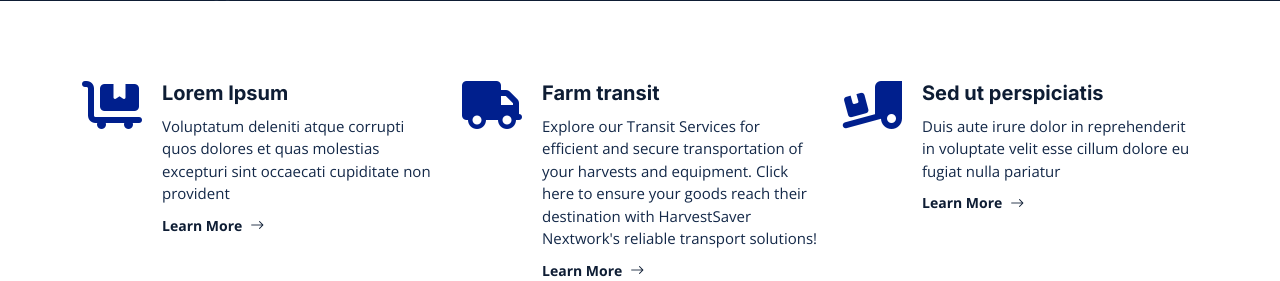
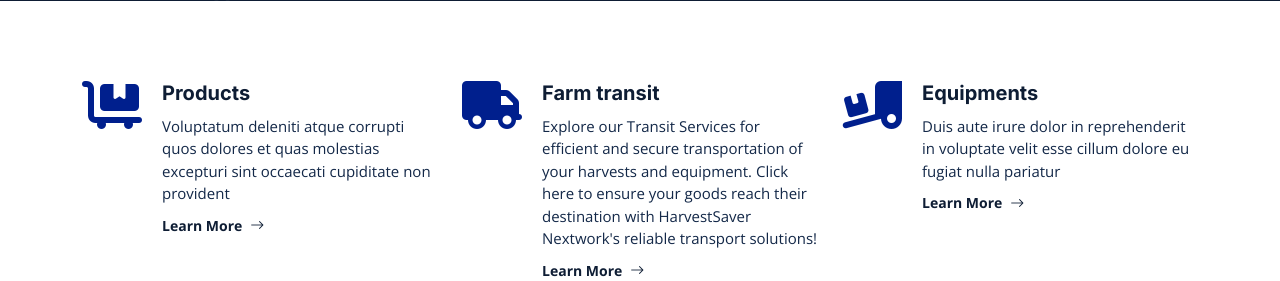
Before and after one commit to Dennismwendwa/harvestsaver, a Django app: page / in a window 1280 px wide. Shown: the part 746-1027 px from the top of the page. Run offline with Django 4.2, Linux system fonts and the light colour scheme; data that the repository does not hold is empty; some libraries are stand-ins or nearby versions.

Commit message:
added all products, equipments, and transport options views and urls

```diff
--- a/harvestsaver/farm/templates/farm/index.html
+++ b/harvestsaver/farm/templates/farm/index.html
@@ -161,9 +161,9 @@
           <div class="col-lg-4 col-md-6 service-item d-flex" data-aos="fade-up">
             <div class="icon flex-shrink-0"><i class="fa-solid fa-cart-flatbed"></i></div>
             <div>
-              <h4 class="title">Lorem Ipsum</h4>
+              <h4 class="title">Products</h4>
               <p class="description">Voluptatum deleniti atque corrupti quos dolores et quas molestias excepturi sint occaecati cupiditate non provident</p>
-              <a href="service-details.html" class="readmore stretched-link"><span>Learn More</span><i class="bi bi-arrow-right"></i></a>
+              <a href="{% url 'farm:all_products' %}" class="readmore stretched-link"><span>Learn More</span><i class="bi bi-arrow-right"></i></a>
             </div>
           </div>
           <!-- End Service Item -->
@@ -177,16 +177,16 @@
                 ensure your goods reach their destination with HarvestSaver Nextwork's
                 reliable transport solutions!
               </p>
-              <a href="{% url 'transit:transporthome' %}" class="readmore stretched-link"><span>Learn More</span><i class="bi bi-arrow-right"></i></a>
+              <a href="{% url 'transit:all_transport' %}" class="readmore stretched-link"><span>Learn More</span><i class="bi bi-arrow-right"></i></a>
             </div>
           </div><!-- End Service Item -->
 
           <div class="col-lg-4 col-md-6 service-item d-flex" data-aos="fade-up" data-aos-delay="200">
             <div class="icon flex-shrink-0"><i class="fa-solid fa-truck-ramp-box"></i></div>
             <div>
-              <h4 class="title">Sed ut perspiciatis</h4>
+              <h4 class="title">Equipments</h4>
               <p class="description">Duis aute irure dolor in reprehenderit in voluptate velit esse cillum dolore eu fugiat nulla pariatur</p>
-              <a href="service-details.html" class="readmore stretched-link"><span>Learn More</span><i class="bi bi-arrow-right"></i></a>
+              <a href="{% url 'farm:all_equipments' %}" class="readmore stretched-link"><span>Learn More</span><i class="bi bi-arrow-right"></i></a>
             </div>
           </div><!-- End Service Item -->
 
--- a/harvestsaver/farm/urls.py
+++ b/harvestsaver/farm/urls.py
@@ -23,4 +23,6 @@ urlpatterns = [
     path("equipment-detail/<str:slug>", views.equipment_detail,
          name="equipment_detail"),
     path("equipment/search", views.search, name="search"),
+    path("all-products", views.all_products, name="all_products"),
+    path("all-equipments", views.all_equipments, name="all_equipments"),
 ]
--- a/harvestsaver/farm/views.py
+++ b/harvestsaver/farm/views.py
@@ -20,6 +20,17 @@ def succes_page(request):
 def home(request):
     context = {}
     return render(request, "farm/index.html", context)
+
+
+def all_products(request):
+
+    context = {}
+    return render(request, "farm/all_products.html", context)
+
+def all_equipments(request):
+
+    context = {}
+    return render(request, "farm/all_equipments.html", context)
 
 
 def prodcuts_category(request, slug):
--- a/harvestsaver/transit/urls.py
+++ b/harvestsaver/transit/urls.py
@@ -6,6 +6,7 @@ app_name = "transit"
 
 urlpatterns = [
     path("quote", views.transporthome, name="transportquote"),
-    path("home", views.all_transport, name="transporthome"),
+    path("dashboard", views.all_transport, name="transporthome"),
     path("delivered/<int:pk>", views.delivered, name="delivered"),
+    path("home", views.transportoptions, name="all_transport"),
 ]
--- a/harvestsaver/transit/views.py
+++ b/harvestsaver/transit/views.py
@@ -7,6 +7,12 @@ from django.contrib.auth.models import Group
 
 from .models import TransportBooking, Quote
 from .forms import QuoteForm
+
+
+def transportoptions(request):
+
+    context = {}
+    return render(request, "transit/transportoptions.html", context)
 
 
 def transporthome(request):
```
